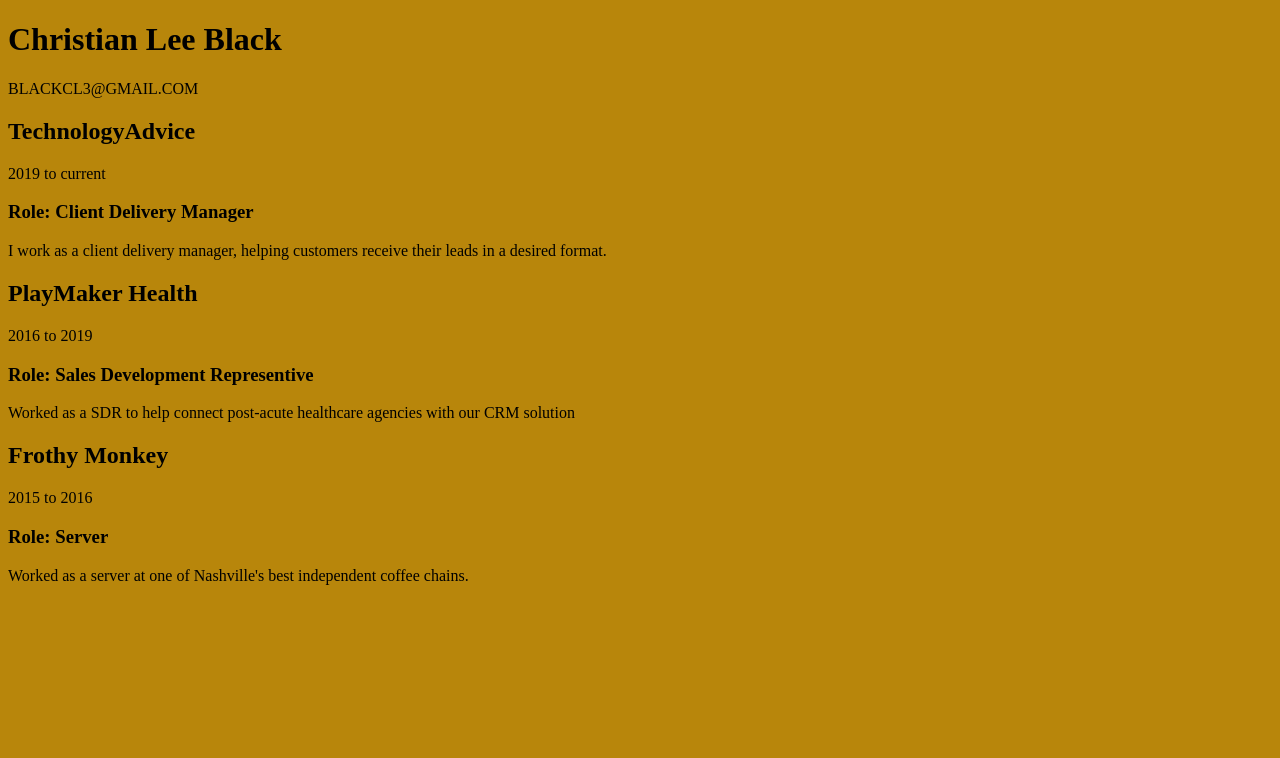
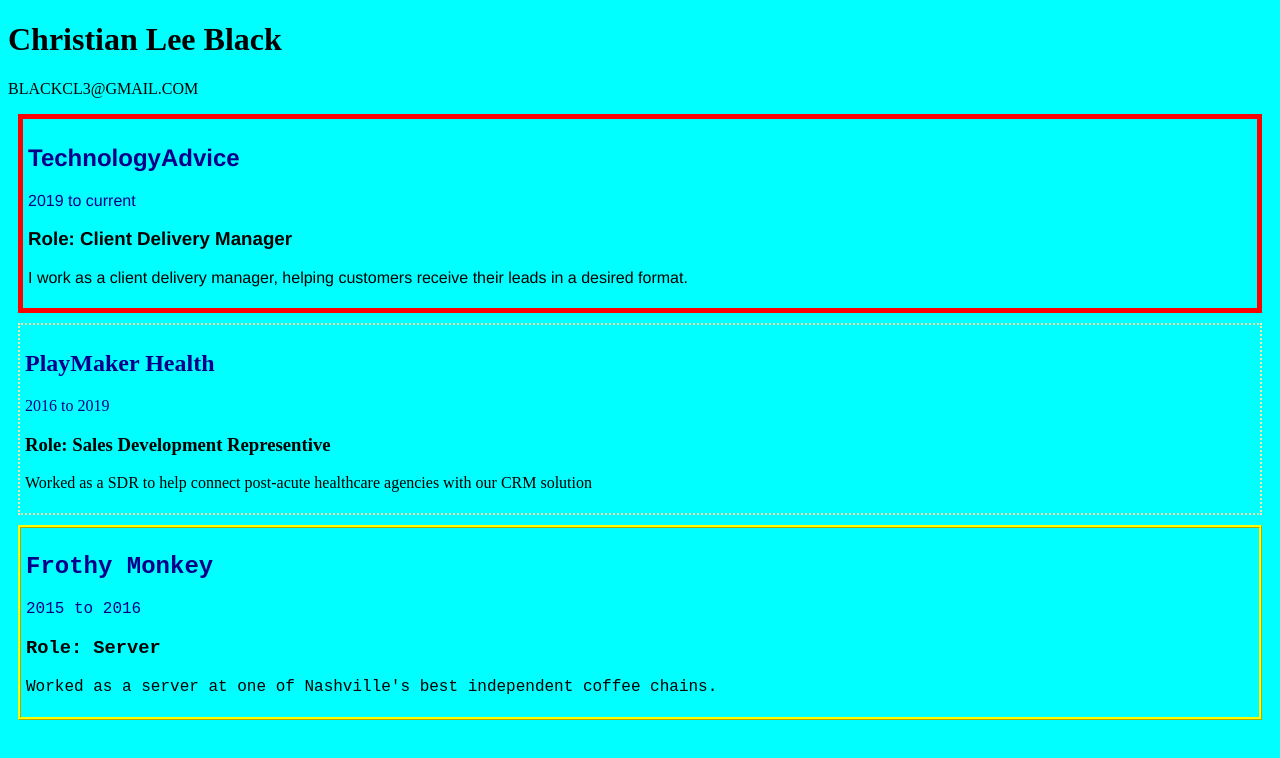
Before and after one commit to blackcl3/LAB-HTML-Resume, a plain HTML site: page index.html in a window 1280 px wide. Drawn offline with Linux system fonts and the light colour scheme.

Commit message:
Added CSS styling

```diff
--- a/main.css
+++ b/main.css
@@ -1,3 +1,27 @@
 body {
-  background-color: darkgoldenrod;
+  background-color: cyan;
 }
+
+#technology-advice-article {
+  font-family: Helvetica, sans-serif;
+  border: 5px red solid;
+}
+
+#playmaker-health-article {
+  font-family: Didot, serif;
+  border: 2px palegoldenrod dotted;
+}
+
+#frothy-monkey-article {
+  font-family: Andale Mono, monospace;
+  border: 3px yellow ridge;
+}
+
+article > header {
+  color:darkblue;
+}
+
+article {
+  margin: 10px;
+  padding: 5px;
+}
```
